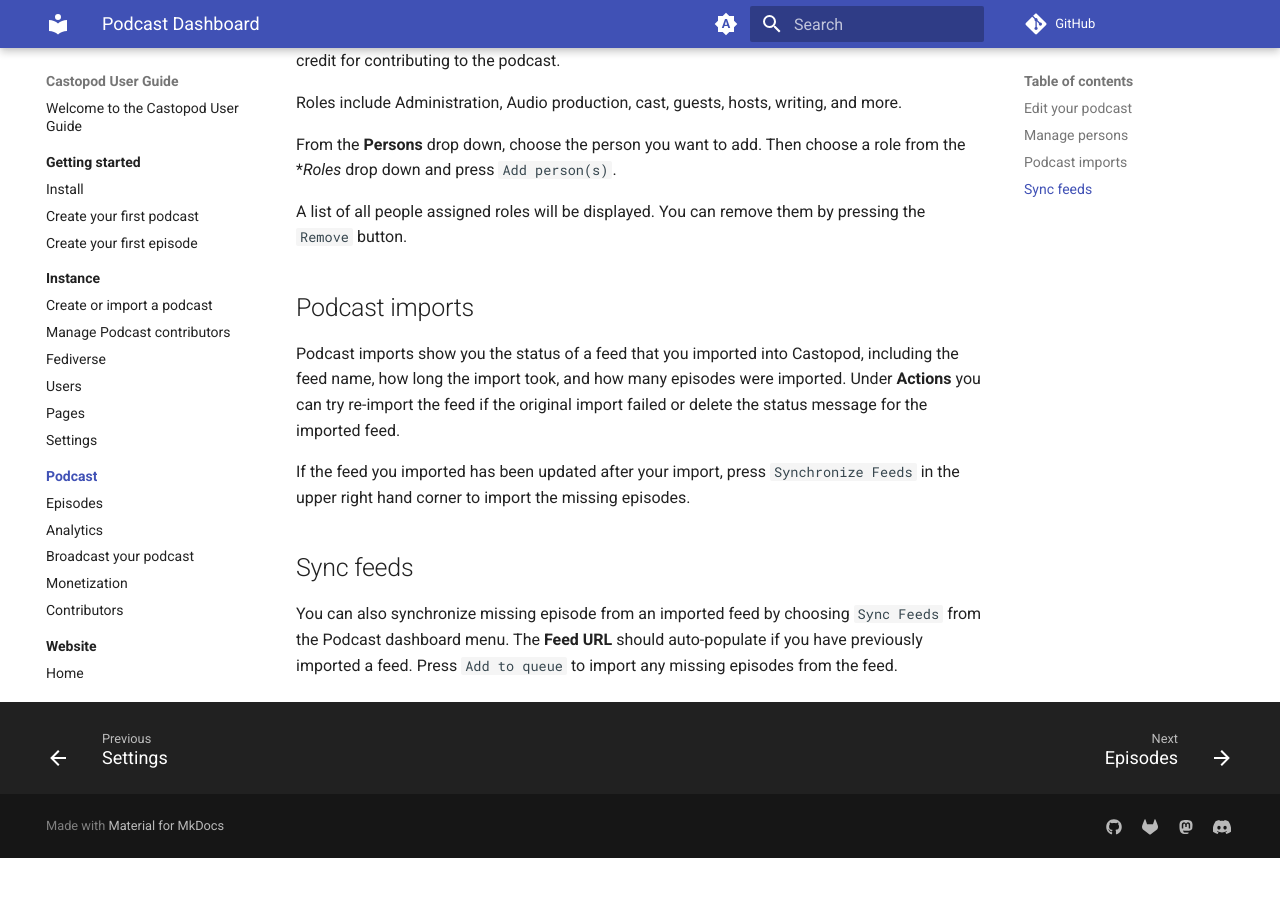
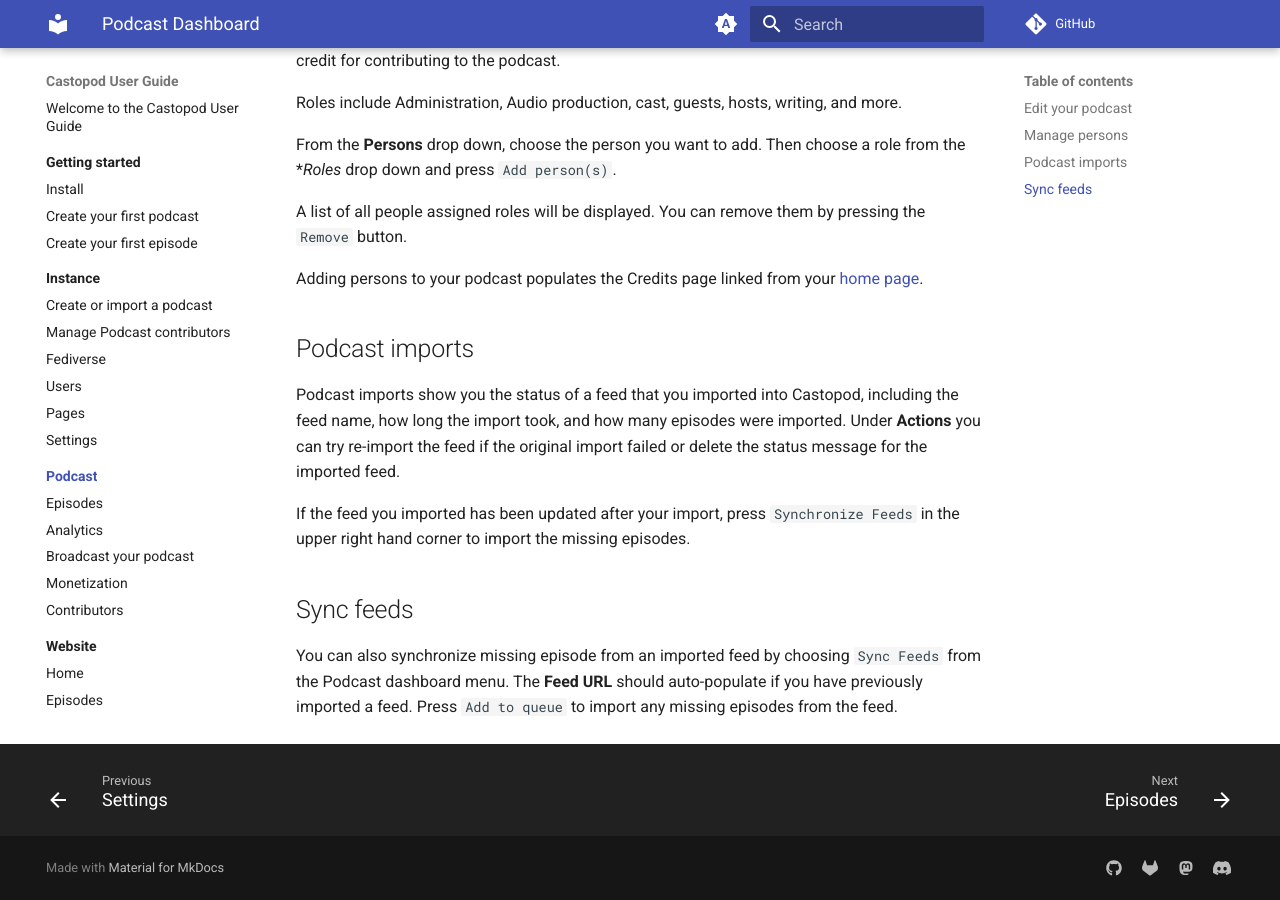
Before and after one commit to prcutler/castopod-user-guide, an MkDocs documentation site: the page built from docs/podcast/index.md, in a window 1280 px wide and 900 px high, scrolled down 750 px. Built offline with MkDocs 1.6.1 and Material for MkDocs 9.7.7, drawn with Linux system fonts in a browser that asks for light colours; comment, search, counter and statistics services are not loaded; before the commit the page ends 1608 px from its top, so only the background shows below that.

Commit message:
Update Persons to mention link to Credits page

```diff
--- a/docs/podcast/index.md
+++ b/docs/podcast/index.md
@@ -29,6 +29,8 @@
 
 A list of all people assigned roles will be displayed.  You can remove them by pressing the `Remove` button.
 
+Adding persons to your podcast populates the Credits page linked from your [home page](../website/index.md).
+
 ## Podcast imports
 
 Podcast imports show you the status of a feed that you imported into Castopod, including the feed name,
```
